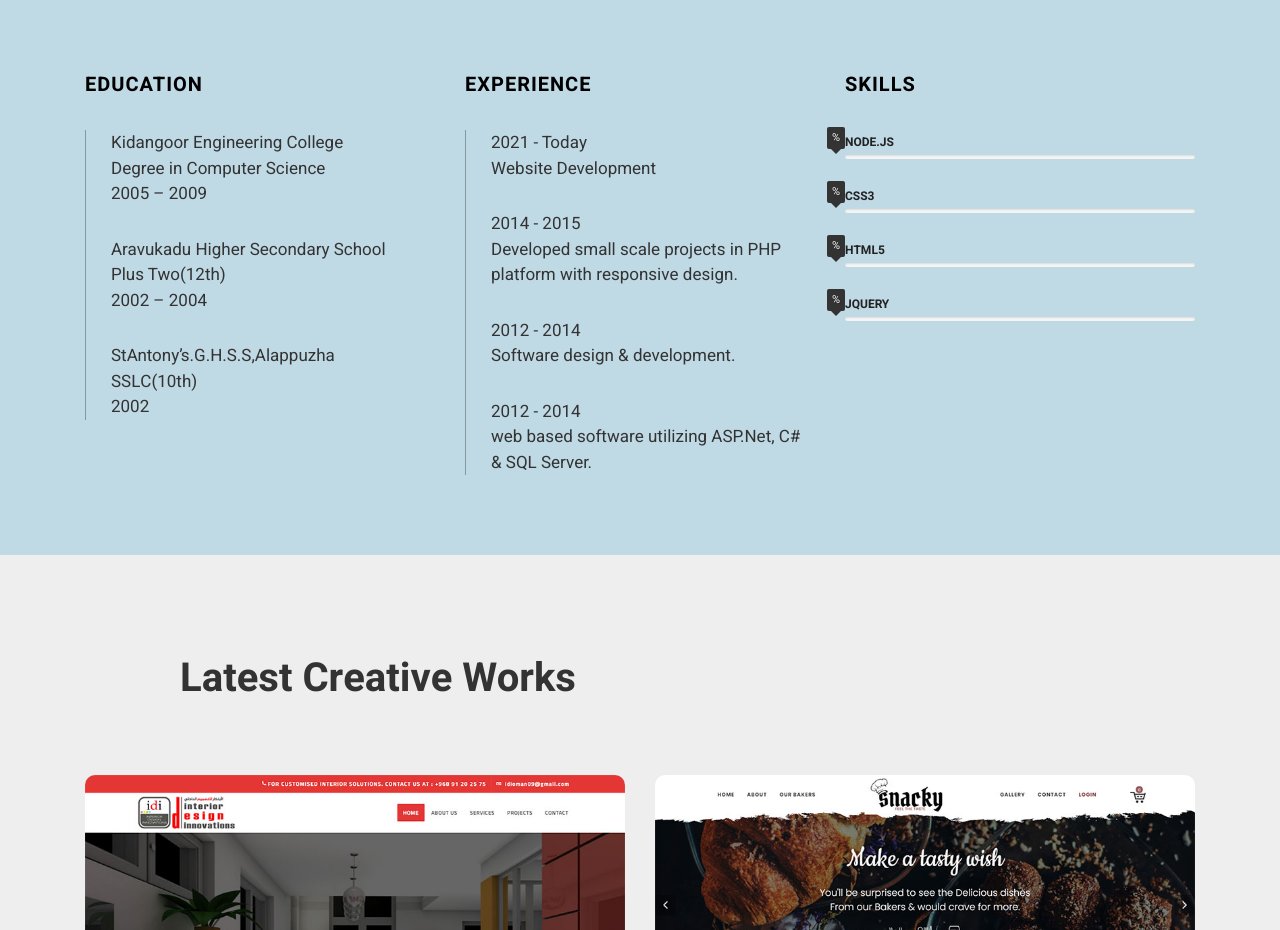
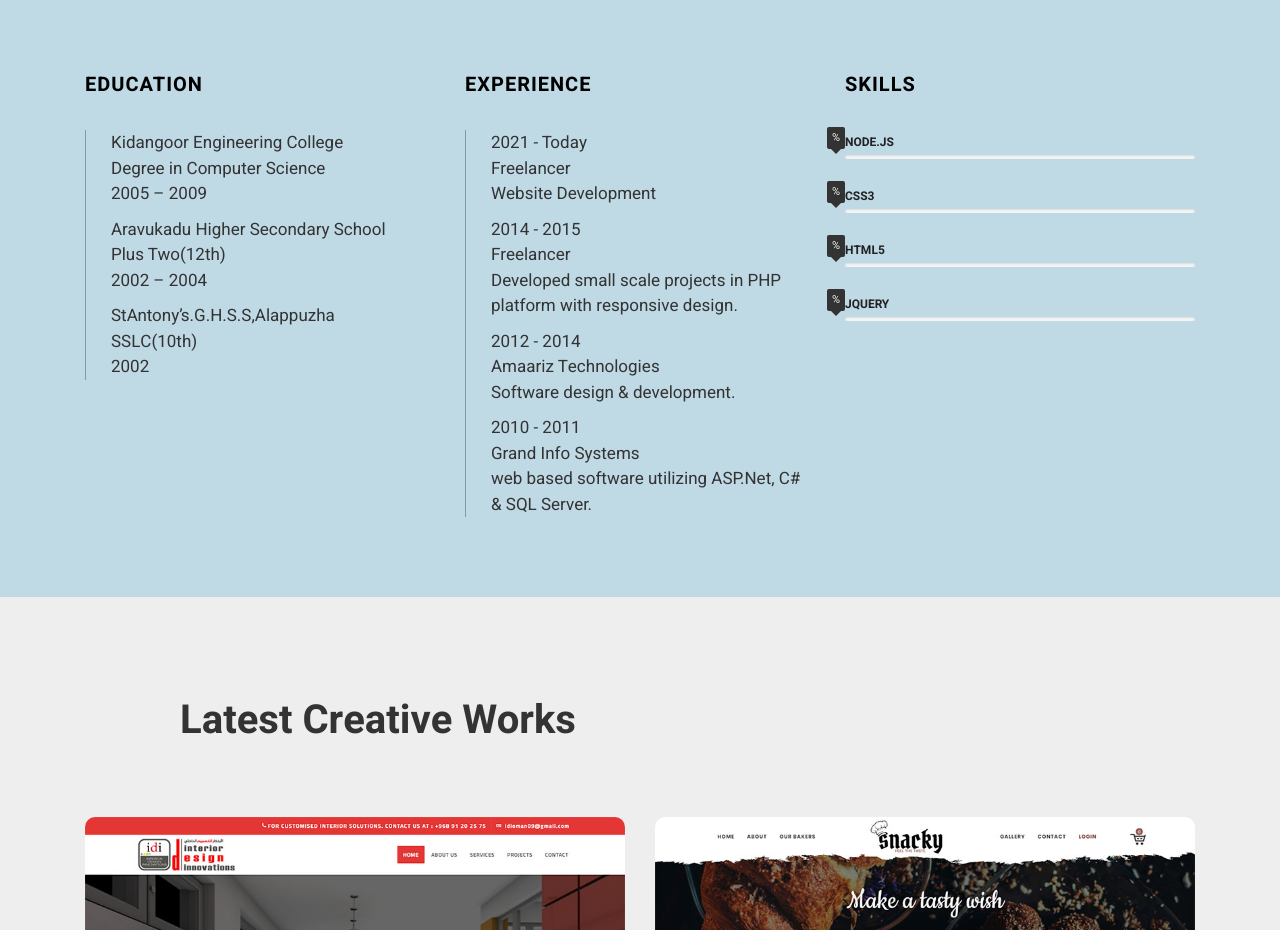
Before and after one commit to riyaaman/riyarahim, a plain HTML site: page index.html in a window 1280 px wide. Shown: the part 2040-2970 px from the top of the page. Drawn offline with Linux system fonts and the light colour scheme.

Commit message:
content  changes

```diff
--- a/css/custom.css
+++ b/css/custom.css
@@ -16,3 +16,9 @@
 .skills li .progress, .dark .skills li .progress-percent {
     background-color: #8899a1 !important;
 }
+
+.skill-area .skill-info span {
+    display: block;
+    margin-top: 10px;
+    font-size: 17px;
+}
--- a/index.html
+++ b/index.html
@@ -352,22 +352,24 @@
 								<div class="skill-info">
 									<span>
 										2021 - Today<br>
+										Freelancer<br>
 										Website Development
 									</span>
 									<span>
 										2014 - 2015<br>
-
+										Freelancer<br>
 										Developed small scale projects in PHP platform with responsive design.
 
 									</span>
 									<span>
 										2012 - 2014<br>
+										Amaariz Technologies<br>
 										Software design & development.
 									</span>
                                     <span>
-										2012 - 2014<br>
-										 web based
-software utilizing ASP.Net, C# & SQL Server.
+										2010 - 2011<br>
+										Grand Info Systems<br>
+										 web based software utilizing ASP.Net, C# & SQL Server.
 									</span>
 								</div>
 							</div>
```
